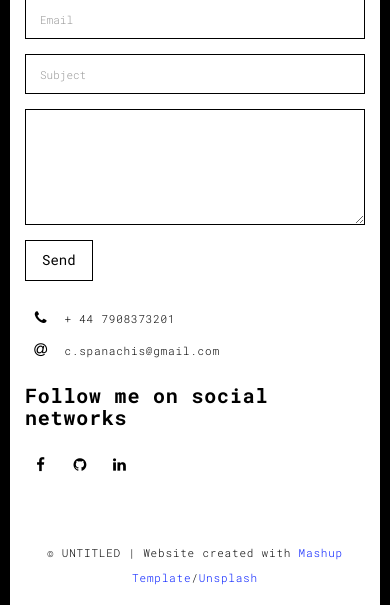
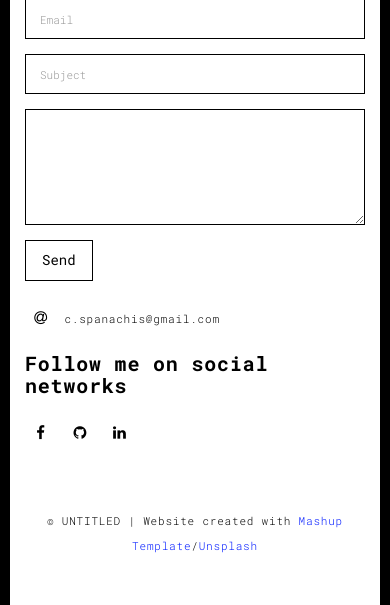
Before and after one commit to constantinos-spanachis/my_portfolio, a Flask app: page /contact.html in a window 390 px wide. Shown: the part 173-778 px from the top of the page. Run offline with Flask 2, Linux system fonts and the light colour scheme; some libraries are stand-ins or nearby versions.

Commit message:
Removed phone number from contact me

```diff
--- a/portfolio_server/templates/contact.html
+++ b/portfolio_server/templates/contact.html
@@ -77,12 +77,12 @@
                     </div>
                     <div class="col-md-5 address-container">
                       <ul class="list-unstyled">
-                        <li>
-                          <span class="fa-icon">
-                            <i class="fa fa-phone" aria-hidden="true"></i>
-                          </span>
-                          + 44 7908373201
-                        </li>
+<!--                        <li>-->
+<!--                          <span class="fa-icon">-->
+<!--                            <i class="fa fa-phone" aria-hidden="true"></i>-->
+<!--                          </span>-->
+<!--                          + 44 7908373201-->
+<!--                        </li>-->
                         <li>
                           <span class="fa-icon">
                             <i class="fa fa-at" aria-hidden="true"></i>
```
